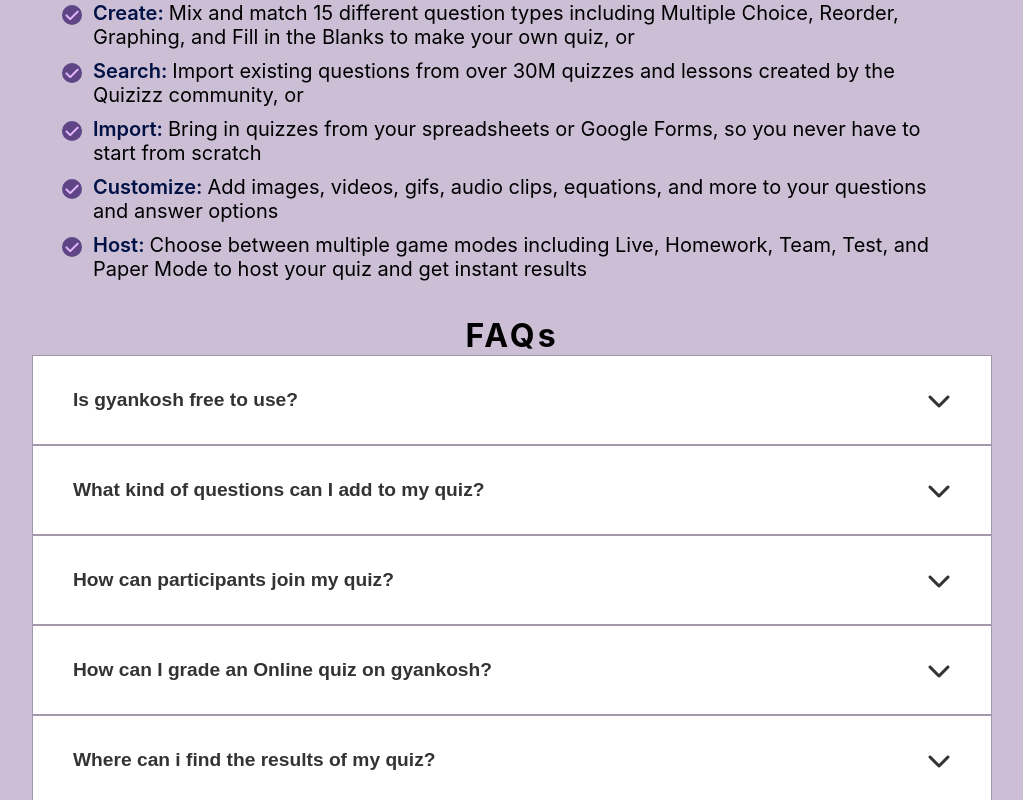
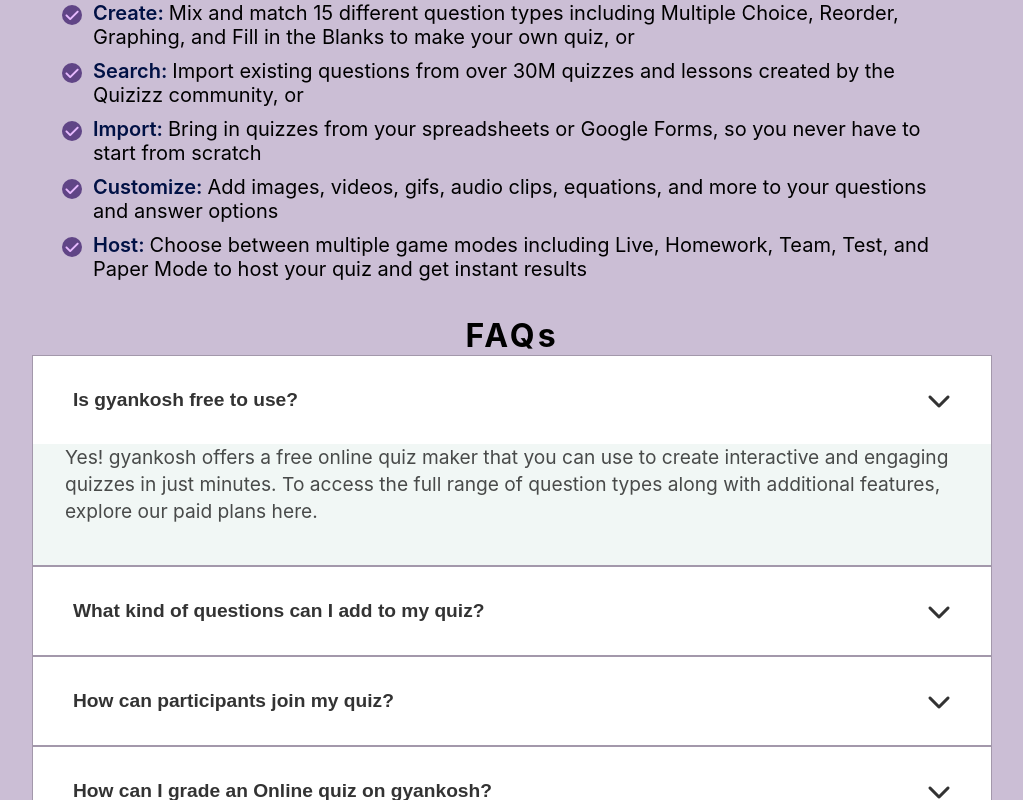
Before and after one commit to payalbhattamisra/Online_quiz, a React (Create React App) app in the folder quiz/: page / in a window 1280 px wide. Both pictures are taken after a click on the button "Is gyankosh free to use?". Shown: the part 2151-2951 px from the top of the page, without its empty margins (128-1151 px from the left). Built offline with nearby package versions, Linux system fonts and the light colour scheme.

Commit message:
add new btn cls

```diff
--- a/quiz/src/Components/FAQs/FAQs.css
+++ b/quiz/src/Components/FAQs/FAQs.css
@@ -1,24 +1,27 @@
-.faqs{
-   height:700px;
-   width:100%;
-   background-color:  rgb(203, 190, 213);
-   margin:auto;
+.faqs {
+    height: 700px;
+    width: 100%;
+    background-color: rgb(203, 190, 213);
+    margin: auto;
   }
-.headings>h1{
+
+  .headings > h1 {
     text-align: center;
     width: 75%;
-    margin:auto ;
+    margin: auto;
     letter-spacing: 3px;
   }
-.faqs>.faq{
+
+  .faqs > .faq {
     width: 75%;
     margin: auto;
   }
-.faq>.accordion{
+
+  .faq > .accordion {
     background-color: white;
-    color: rgba(0,0,0,0.8);
+    color: rgba(0, 0, 0, 0.8);
     cursor: pointer;
-    font-size:1.2rem;
+    font-size: 1.2rem;
     width: 100%;
     padding: 2rem 2.5rem;
     border: none;
@@ -29,28 +32,38 @@
     align-items: center;
     font-weight: bold;
   }
-.accordion i{
+
+  .accordion i {
     font-size: 1.5rem;
   }
+
   .active,
-.accordion:hover{
+  .accordion:hover {
     background-color: #f1f7f5;
   }
-.pannel{
+
+  .panel {
     padding: 0 2rem 2.5rem 2rem;
     overflow: hidden;
     background-color: #f1f7f5;
     display: none;
   }
-.pannel p{
-    color: rgba(0,0,0,0.7);
+
+  .panel.active {
+    display: block;
+  }
+
+  .panel p {
+    color: rgba(0, 0, 0, 0.7);
     font-size: 1.2rem;
     line-height: 1.4;
   }
-.faq{
-    border: 1px solid rgba(0,0,0,0.2);
+
+  .faq {
+    border: 1px solid rgba(0, 0, 0, 0.2);
     margin: 10px 0;
   }
-.faq.active{
+
+  .faq.active {
     border: none;
   }
--- a/quiz/src/Components/FAQs/FAQs.jsx
+++ b/quiz/src/Components/FAQs/FAQs.jsx
@@ -1,85 +1,66 @@
-import React from 'react'
-import './FAQs.css'
+import React, { useState } from "react";
+import "./FAQs.css";
+
 function FAQs() {
-  var acc=document.getElementsByClassName("accordion");
-  var i;
-  for(i=0;i<acc.length;i++){
-  acc[i].addEventListener("click",function(){
-  this.classList.toggle("active");
-  this.parentElement.classList.toggle("active");
+  // Define state to track active accordion items
+  const [activeIndex, setActiveIndex] = useState(null);
 
-  var pannel=this.nextElementSibling;
-  if(pannel.style.display==="block"){
-    pannel.style.display="none";
-  }else{
-    pannel.style.display="block";
-  }
-  });
-  }
+  // Function to toggle accordion items
+  const toggleAccordion = (index) => {
+    setActiveIndex(activeIndex === index ? null : index);
+  };
+
   return (
-    <>
-     <div className="faqs">
-        <div className="headings">
+    <div className="faqs">
+      <div className="headings">
         <h1>FAQs</h1>
-        </div>
-        <div className="faq">
-          <button className='accordion'>
-           Is gyankosh free to use?
-           <i class="fa-solid fa-chevron-down"></i>
+      </div>
+      {/* Map through the FAQ items and render them */}
+      {faqs.map((faq, index) => (
+        <div className="faq" key={index}>
+          <button
+            className={`accordion ${activeIndex === index ? "active" : ""}`}
+            onClick={() => toggleAccordion(index)}
+          >
+            {faq.question}
+            <i className="fa-solid fa-chevron-down"></i>
           </button>
-          <div className="pannel">
-            <p>
-            Yes! gyankosh offers a free online quiz maker that you can use to create interactive and engaging quizzes in just minutes. To access the full range of question types along with additional features, explore our paid plans here.
-            </p>
+          <div className={`panel ${activeIndex === index ? "active" : ""}`}>
+            <p>{faq.answer}</p>
           </div>
         </div>
-        <div className="faq">
-          <button className='accordion'>
-           What kind of questions can I add to my quiz?
-           <i class="fa-solid fa-chevron-down"></i>
-          </button>
-          <div className="pannel">
-            <p>
-            Choose between 5 different question types including Match the Following, Multiple Choice, Fill in the Blanks. You can also add images, videos and equations to your questions.
-            </p>
-          </div>
-        </div>
-        <div className="faq">
-          <button className='accordion'>
-           How can participants join my quiz?
-           <i class="fa-solid fa-chevron-down"></i>
-          </button>
-          <div className="pannel">
-            <p>
-            Share your quiz link directly with your students or assign the quiz to your classes with a single click. Participants can also visit https://gyankosh.com/join and enter the unique join code assigned to your quiz to begin the activity.
-            </p>
-          </div>
-        </div>
-        <div className="faq">
-          <button className='accordion'>
-           How can I grade an Online quiz on gyankosh?
-           <i class="fa-solid fa-chevron-down"></i>
-          </button>
-          <div className="pannel">
-            <p>
-            Once you create and host your online quiz, feel free to leave the rest to gyankosh. Responses to your quiz questions will be automatically graded and synced with your reports. You can also choose to manually grade responses that call for higher-order thinking.
-            </p>
-          </div>
-        </div>
-        <div className="faq">
-          <button className='accordion'>
-           Where can i find the results of my quiz?
-           <i class="fa-solid fa-chevron-down"></i>
-          </button>
-          <div className="pannel">
-            <p>
-            Our online quiz maker provides lightning-quick and detailed reports on your quizzes under the ‘Reports’ section. Get the best insights on individual student performance as well as class performance and track progress across multiple attempts.
-            </p>
-          </div>
-        </div>
-        </div>
-    </>
-  )
+      ))}
+    </div>
+  );
 }
 
-export default FAQs
+// Array of FAQ items
+const faqs = [
+  {
+    question: "Is gyankosh free to use?",
+    answer:
+      "Yes! gyankosh offers a free online quiz maker that you can use to create interactive and engaging quizzes in just minutes. To access the full range of question types along with additional features, explore our paid plans here.",
+  },
+  {
+    question: "What kind of questions can I add to my quiz?",
+    answer:
+      "Choose between 5 different question types including Match the Following, Multiple Choice, Fill in the Blanks. You can also add images, videos and equations to your questions.",
+  },
+  {
+    question: "How can participants join my quiz?",
+    answer:
+      "Share your quiz link directly with your students or assign the quiz to your classes with a single click. Participants can also visit https://gyankosh.com/join and enter the unique join code assigned to your quiz to begin the activity.",
+  },
+  {
+    question: "How can I grade an Online quiz on gyankosh?",
+    answer:
+      "Once you create and host your online quiz, feel free to leave the rest to gyankosh. Responses to your quiz questions will be automatically graded and synced with your reports. You can also choose to manually grade responses that call for higher-order thinking.",
+  },
+  {
+    question: "Where can i find the results of my quiz?",
+    answer:
+      "Our online quiz maker provides lightning-quick and detailed reports on your quizzes under the ‘Reports’ section. Get the best insights on individual student performance as well as class performance and track progress across multiple attempts.",
+  },
+];
+
+export default FAQs;
```
Lines whose indentation alone changed are shown as unchanged.
